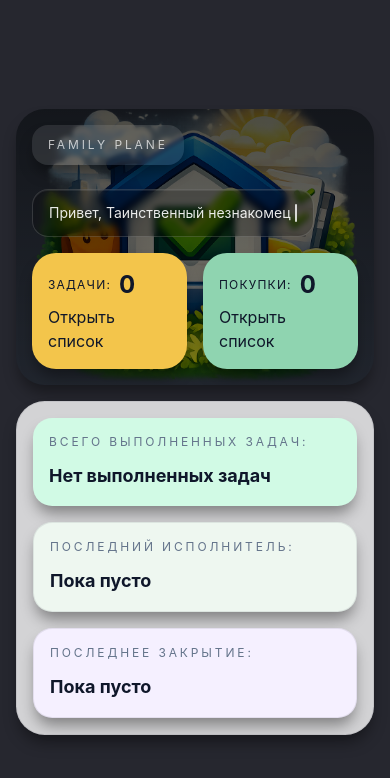
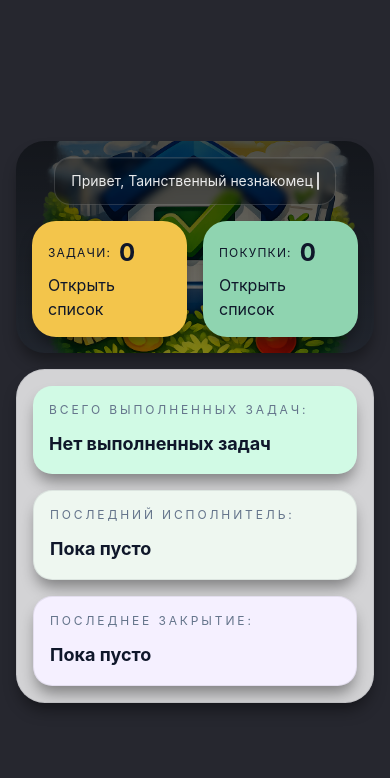
Before and after one commit to vexel-prod/family-home-miniapp, a Next.js app: page / in a window 390 px wide. Shown: the top 778 px of the page. Built offline with nearby package versions, Linux system fonts and the light colour scheme.

Commit message:
fix: adjust TypingText speed for improved animation timing and update DashboardHero layout for better responsiveness

```diff
--- a/features/home/components/dashboard-hero.tsx
+++ b/features/home/components/dashboard-hero.tsx
@@ -31,11 +31,8 @@ export function DashboardHero({
       }}
     >
       <div className='flex flex-col gap-4 p-4 sm:p-6'>
-        <div className='flex items-center flex-wrap md:flex-nowrap'>
+        <div className='w-full flex items-center justify-center flex-wrap md:flex-nowrap'>
           <div className='flex flex-col gap-6'>
-            <div className='inline-flex w-max items-center rounded-md bg-white/10 backdrop-blur-[2px] px-4 py-3 text-xs uppercase tracking-(--letter-spacing-tag) text-white/70 shadow-[0px_10px_15px_-3px_rgba(0,0,0,0.4)]'>
-              Family Plane
-            </div>
             <TypingText
               typedText={`Привет, ${actorName}`}
             />
--- a/features/home/components/typing-text.tsx
+++ b/features/home/components/typing-text.tsx
@@ -8,7 +8,7 @@ type TypingTextProps = {
   className?: string
 }
 
-export function TypingText({ typedText, speed = 85, className = '' }: TypingTextProps) {
+export function TypingText({ typedText, speed = 65, className = '' }: TypingTextProps) {
   const [pos, setPos] = useState(0)
   const [isCaretVisible, setIsCaretVisible] = useState(true)
 
```
